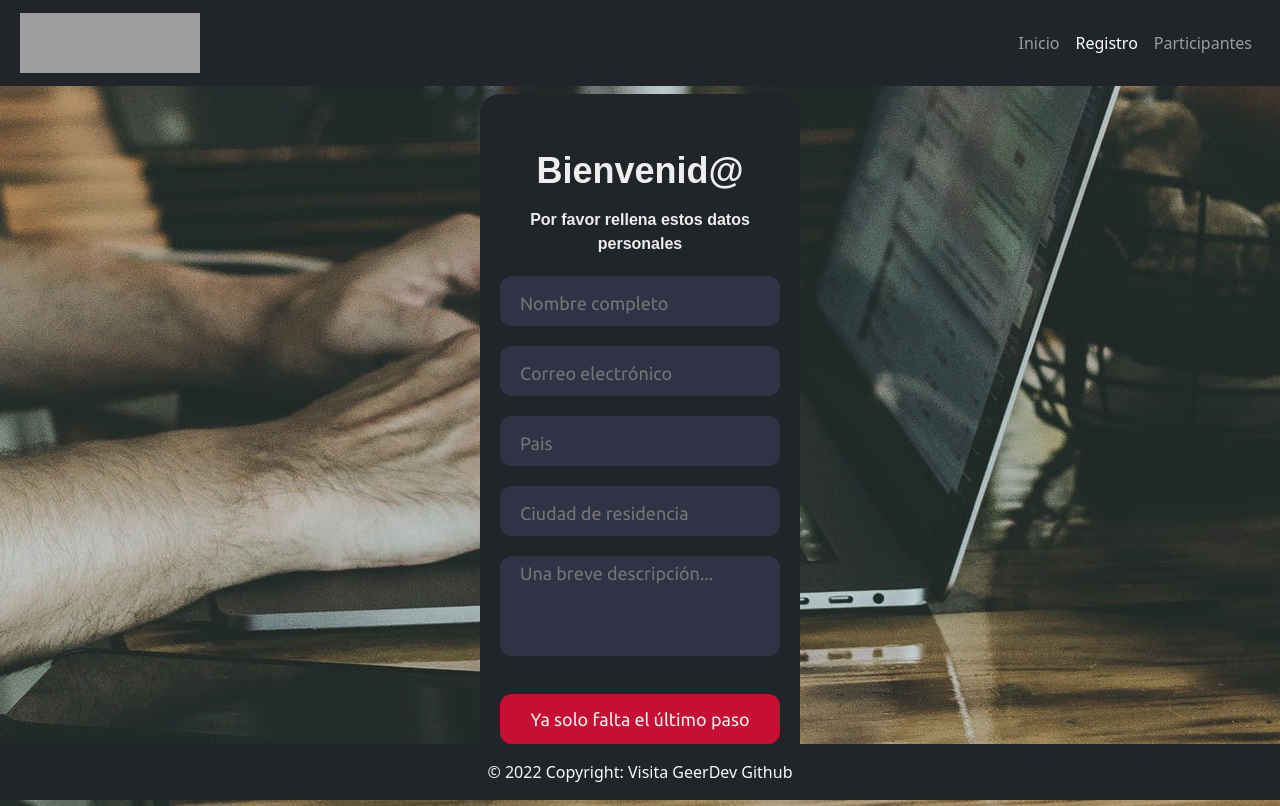
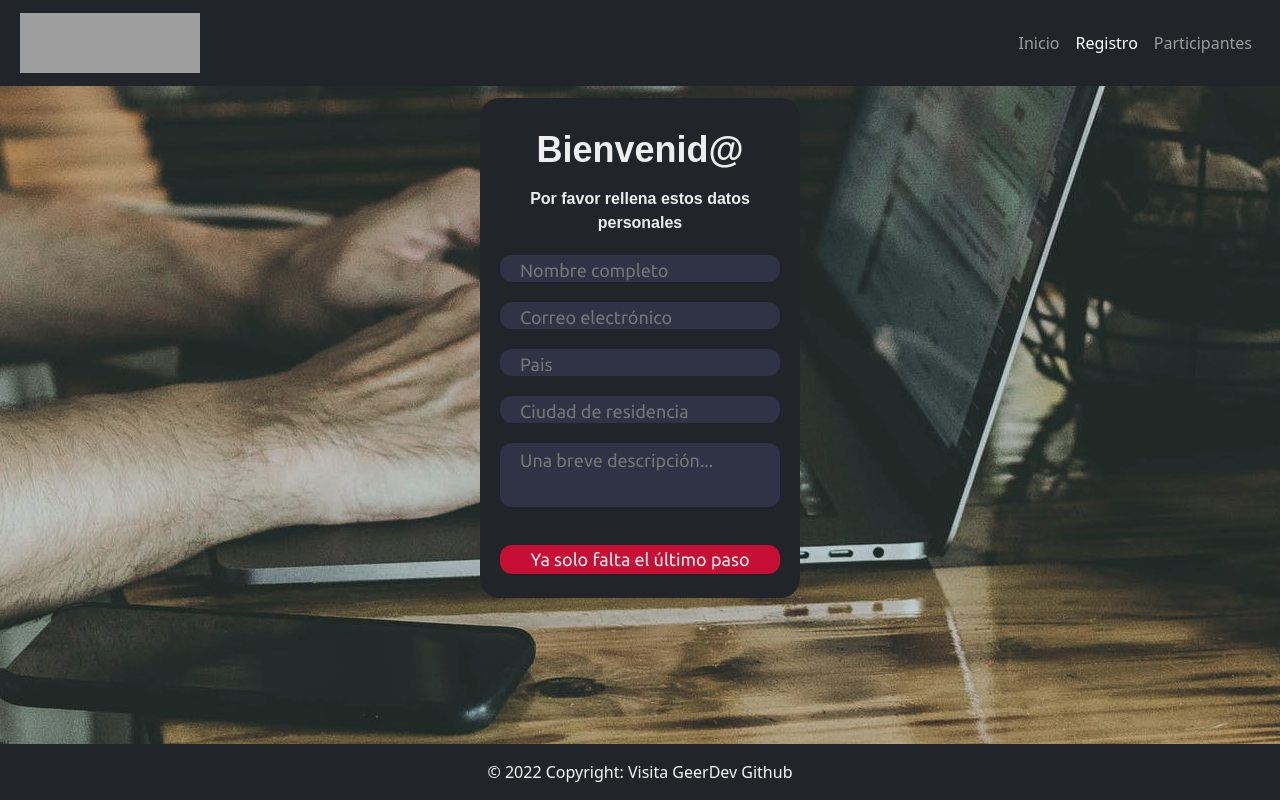
Before and after one commit to GeerDev/MWC_FindDigitalTalent, a React (Create React App) app in the folder Front-finddigitaltalent/: page /Registro in a window 1280 px wide. Built offline with nearby package versions, Linux system fonts and the light colour scheme; grey boxes are pictures that could not be loaded.

Commit message:
Fixing some styles

```diff
--- a/Front-finddigitaltalent/src/components/Form.js
+++ b/Front-finddigitaltalent/src/components/Form.js
@@ -24,7 +24,7 @@ export const Form = () => {
     }
 
     return (
-      <form onSubmit = { onSubmit } className="form animate__animated animate__fadeInLeft d-flex flex-column align-items-center justify-content-center" >
+      <form onSubmit = { onSubmit } className="form animate__animated animate__fadeInLeft d-flex flex-column align-items-center justify-content-center mt-5" >
 
       <div className="title mt-2">Bienvenid@</div>
       <div className="subtitle text-center">Por favor rellena estos datos personales</div>
--- a/Front-finddigitaltalent/src/index.css
+++ b/Front-finddigitaltalent/src/index.css
@@ -1,4 +1,8 @@
 @import url('https://fonts.googleapis.com/css2?family=Ubuntu:wght@400;500;700&display=swap');
+
+.navbar {
+  z-index: 1000;
+}
 
 .navbar-brand {
     margin-left: 20px;
@@ -9,8 +13,12 @@
 }
 
 .cover {
-    background: url("assets/Computer.jpg") center;
-    height: 90vh;
+    background: url("assets/Computer.jpg") center no-repeat;
+    width: 100%;
+    height: 100vh;
+    position: absolute;
+    top: 0px;
+    left: 0px;
 }
 
 .heightDiv {
@@ -23,7 +31,7 @@
     background-color: #212529;
     border-radius: 20px;
     box-sizing: border-box;
-    height: 700px;
+    height: 500px;
     padding: 20px;
     width: 320px;
   }
```
